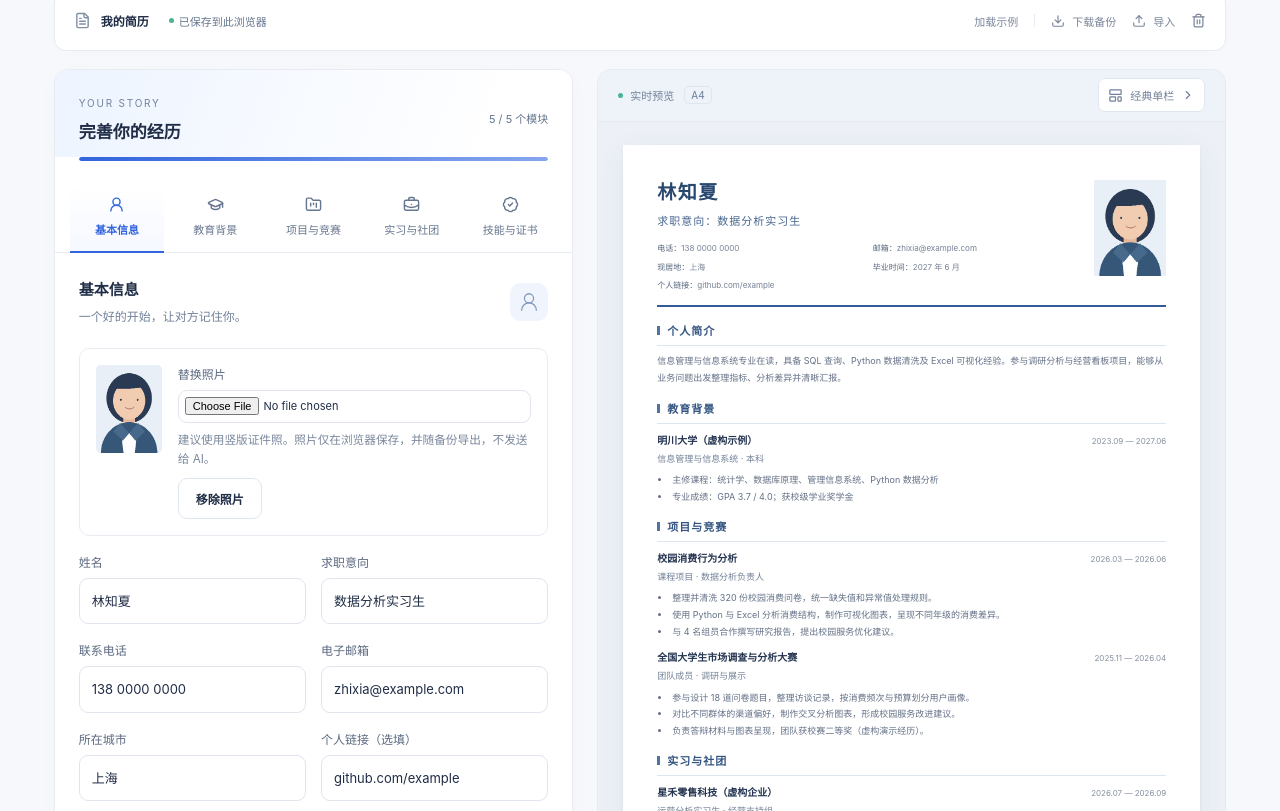
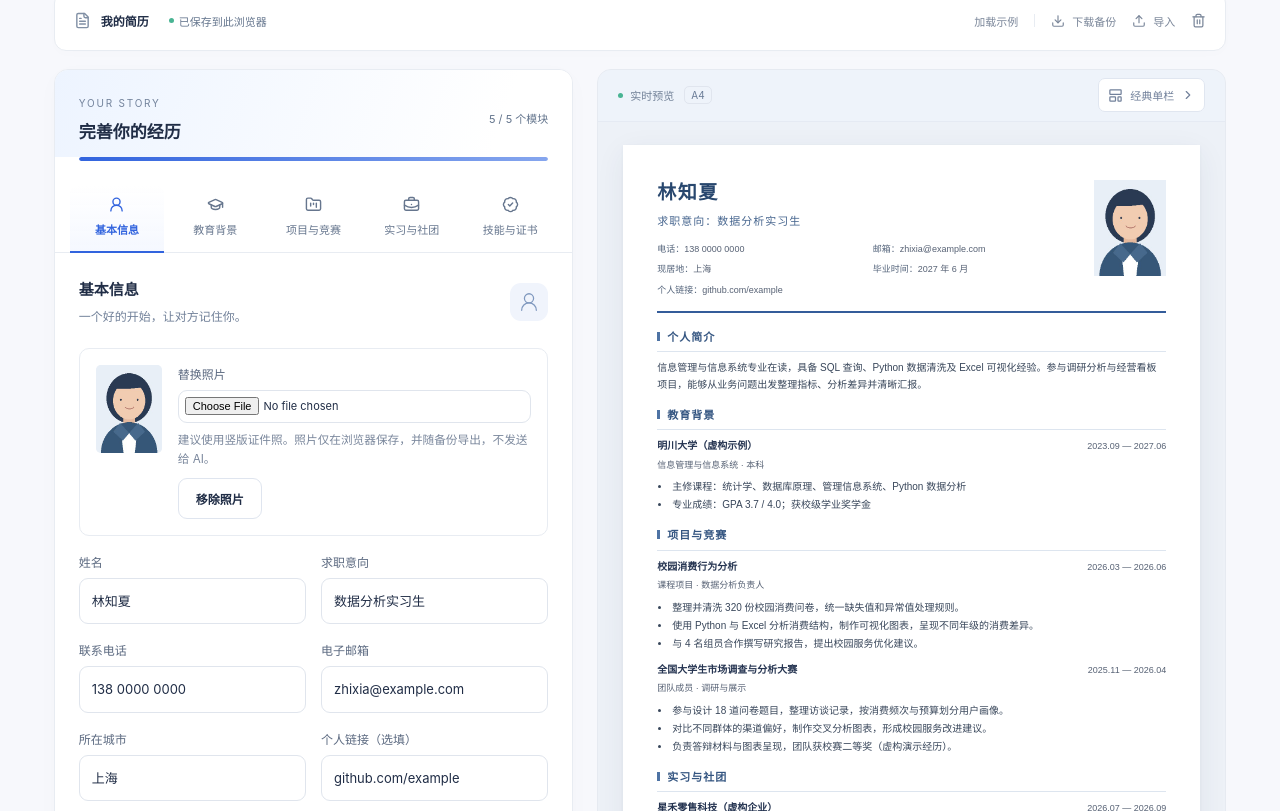
Before and after one commit to vdsbuq/resume-workshop, a Next.js app: page / in a window 1280 px wide. Shown: the part 649-1460 px from the top of the page. Built offline with nearby package versions, Linux system fonts and the light colour scheme.

Commit message:
Improve resume body readability and print typography

```diff
--- a/app/globals.css
+++ b/app/globals.css
@@ -1407,3 +1407,20 @@ main {
   .sticker-green { background: #dff0e5; border-color: #c6dfd0; color: #4e785c; }
   .hero-paper-seal { background: #fff0d3; color: #b18a43; }
 }
+
+/* Resume typography: readable body text with quieter supporting details. */
+.resume-sheet { font-family: Arial, "PingFang SC", "Microsoft YaHei", sans-serif; }
+.resume-sheet.academic { font-family: "Times New Roman", "Songti SC", SimSun, serif; }
+.resume-sheet .resume-entry ul, .resume-sheet .summary-text, .resume-sheet .resume-skills p { color: #38465a; }
+.resume-sheet .entry-subtitle, .resume-sheet .entry-heading > span, .resume-sheet .resume-contact { color: #566174; }
+.resume-sheet.academic .resume-entry ul, .resume-sheet.academic .summary-text, .resume-sheet.academic .resume-skills p { color: #222; }
+@media screen {
+  .resume-sheet .resume-entry ul, .resume-sheet .summary-text, .resume-sheet .resume-skills p { font-size: 10px; line-height: 1.7; }
+  .resume-sheet .entry-subtitle, .resume-sheet .entry-heading > span, .resume-sheet .resume-contact { font-size: 9px; }
+}
+@media print {
+  .resume-sheet .resume-entry ul, .resume-sheet .summary-text, .resume-sheet .resume-skills p { font-size: 10pt !important; line-height: 1.55; }
+  .resume-sheet .entry-subtitle, .resume-sheet .entry-heading > span, .resume-sheet .resume-contact { font-size: 9pt !important; }
+  .resume-sheet .entry-heading h3 { font-size: 10.5pt !important; }
+  .resume-sheet .resume-section h2 { font-size: 11.5pt !important; }
+}
```
